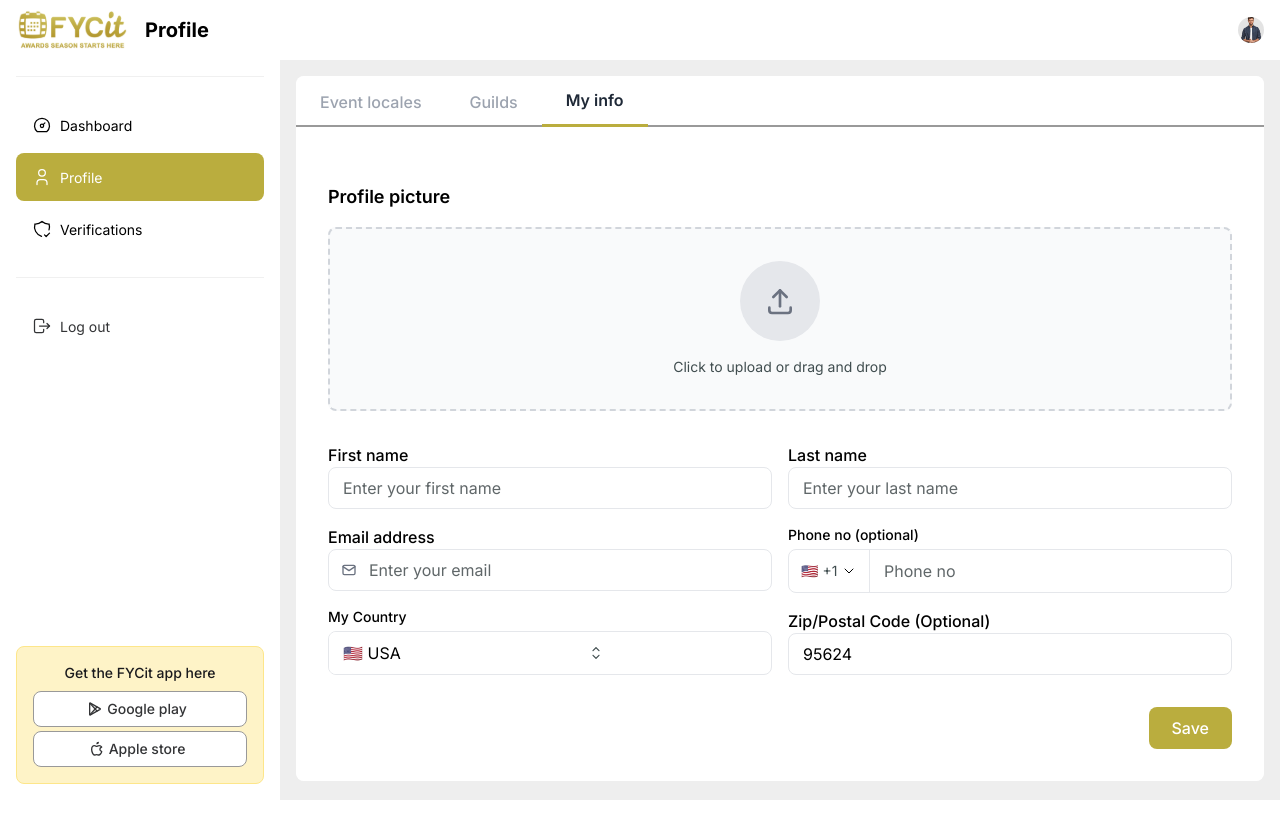
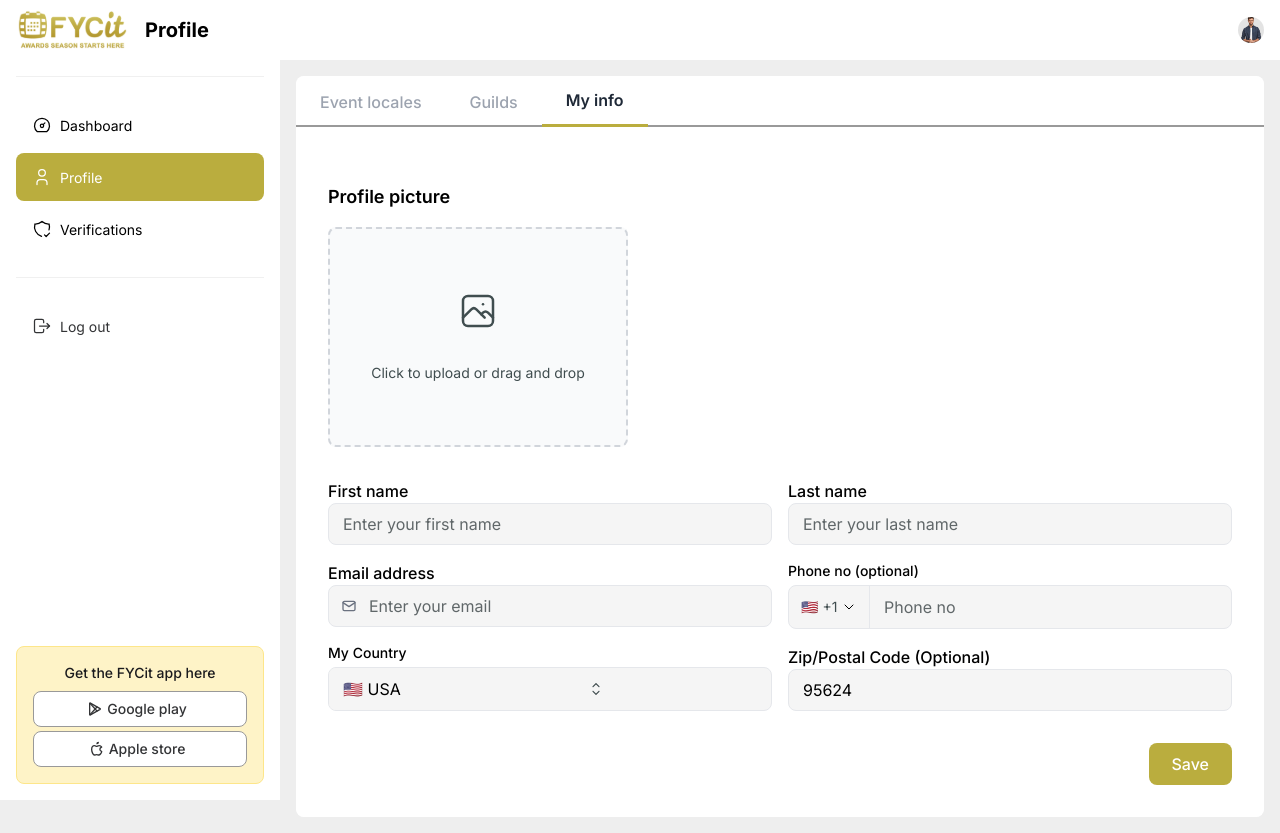
Before and after one commit to KDBismael/fycit-webapp-YD, a Next.js app: page /dashboard/profile in a window 1280 px wide. Both pictures are taken after a click on the tab "My info". Before the commit the page ends 800 px from the top, so only its background shows below. Built offline with nearby package versions, Linux system fonts and the light colour scheme.

Commit message:
Add @mantine/dropzone dependency and integrate file upload functionality in MyInfoTab component; enhance layout with image previews and improved styling for input fields.

```diff
--- a/app/layout.tsx
+++ b/app/layout.tsx
@@ -1,4 +1,5 @@
 import '@mantine/core/styles.css';
+import '@mantine/dropzone/styles.css';
 
 import React from 'react';
 import { ColorSchemeScript, mantineHtmlProps, MantineProvider } from '@mantine/core';
--- a/components/ProfileTabs/MyInfoTab.tsx
+++ b/components/ProfileTabs/MyInfoTab.tsx
@@ -1,11 +1,54 @@
 'use client';
 
-import React from 'react';
-import { Box, Button, Grid, Group, Paper, Select, Stack, Text, TextInput } from '@mantine/core';
-import { IconUpload, IconMail } from '@tabler/icons-react';
+import React, { useState } from 'react';
+import { ActionIcon, Box, Button, Grid, Group, Image, Select, Stack, Text, TextInput } from '@mantine/core';
+import { IconUpload, IconMail, IconPhoto, IconX } from '@tabler/icons-react';
+import { Dropzone, IMAGE_MIME_TYPE } from '@mantine/dropzone';
 import { CountryPicker } from '../CountryPicker/CountryPicker';
 
 export default function MyInfoTab() {
+  const [files, setFiles] = useState<File[]>([]);
+
+  const handleDrop = (newFiles: File[]) => {
+    // eslint-disable-next-line no-console
+    console.log('Files dropped:', newFiles);
+    setFiles(newFiles);
+  };
+
+  const removeFile = (index: number) => {
+    // eslint-disable-next-line no-console
+    console.log('Removing file at index:', index);
+    // eslint-disable-next-line no-console
+    console.log('Current files:', files);
+    const newFiles = files.filter((_, i) => i !== index);
+    // eslint-disable-next-line no-console
+    console.log('New files after filter:', newFiles);
+    setFiles(newFiles);
+  };
+
+  const previews = files.map((file, index) => {
+    const imageUrl = URL.createObjectURL(file);
+    return (
+      <Image
+        key={index}
+        src={imageUrl}
+        alt={`Preview ${index + 1}`}
+        style={{
+          width: '100%',
+          height: '100%',
+          objectFit: 'cover',
+          borderRadius: 'var(--mantine-radius-md)',
+        }}
+        onLoad={() => URL.revokeObjectURL(imageUrl)}
+      />
+    );
+  });
+
+  const handleReject = (fileRejections: any[]) => {
+    // eslint-disable-next-line no-console
+    console.log('Files rejected:', fileRejections);
+  };
+
   return (
     <Stack gap="xl">
       {/* Profile Picture Section */}
@@ -14,36 +57,85 @@ export default function MyInfoTab() {
           Profile picture
         </Text>
 
-        <Paper
-          withBorder
-          radius="md"
-          p="xl"
+        <Box style={{ display: 'flex', justifyContent: 'flex-start', position: 'relative' }}>
+          {files.length > 0 ? (
+            <Box
               style={{
                 border: '2px dashed #D1D5DB',
                 backgroundColor: '#F9FAFB',
-            borderStyle: 'dashed',
+                borderRadius: 'var(--mantine-radius-md)',
+                width: '300px',
+                height: '220px',
+                maxWidth: '100%',
+                position: 'relative',
+                overflow: 'hidden',
               }}
             >
-          <Stack align="center" gap="md">
-            <Box
+              {previews}
+              <ActionIcon
+                color="red"
+                variant="filled"
+                radius="xl"
+                size="sm"
                 style={{
-                width: '80px',
-                height: '80px',
-                borderRadius: '50%',
-                backgroundColor: '#E5E7EB',
+                  position: 'absolute',
+                  top: 8,
+                  right: 8,
+                  zIndex: 10,
+                }}
+                onClick={() => {
+                  // eslint-disable-next-line no-console
+                  console.log('ActionIcon clicked');
+                  removeFile(0);
+                }}
+              >
+                <IconX size={14} />
+              </ActionIcon>
+            </Box>
+          ) : (
+            <Dropzone
+              onDrop={handleDrop}
+              onReject={handleReject}
+              accept={IMAGE_MIME_TYPE}
+              maxFiles={1}
+              maxSize={5 * 1024 * 1024}
+              multiple={false}
+              styles={{
+                root: {
+                  border: '2px dashed #D1D5DB',
+                  backgroundColor: '#F9FAFB',
+                  borderRadius: 'var(--mantine-radius-md)',
+                  width: '300px',
+                  height: '220px',
+                  maxWidth: '100%',
+                  cursor: 'pointer',
                   display: 'flex',
                   alignItems: 'center',
                   justifyContent: 'center',
-                cursor: 'pointer',
+                  padding: 0,
+                }
               }}
             >
-              <IconUpload size={32} color="#6B7280" />
-            </Box>
+              <Group justify="center" gap="xl" style={{ padding: '1rem' }}>
+                <Dropzone.Accept>
+                  <IconUpload size={40} color="var(--mantine-color-green-6)" stroke={1.5} />
+                </Dropzone.Accept>
+                <Dropzone.Reject>
+                  <IconX size={40} color="var(--mantine-color-red-6)" stroke={1.5} />
+                </Dropzone.Reject>
+                <Dropzone.Idle>
+                  <IconPhoto size={40} color="var(--mantine-color-gray-6)" stroke={1.5} />
+                </Dropzone.Idle>
+
+                <div>
                   <Text size="sm" c="gray.6" ta="center">
                     Click to upload or drag and drop
                   </Text>
-          </Stack>
-        </Paper>
+                </div>
+              </Group>
+            </Dropzone>
+          )}
+        </Box>
       </Stack>
 
       {/* Form Fields */}
@@ -58,8 +150,10 @@ export default function MyInfoTab() {
               styles={{
                 input: {
                   border: '1px solid #E5E7EB',
+                  backgroundColor: '#F5F5F5',
                   '&:focus': {
                     borderColor: 'var(--mantine-color-brand-8)',
+                    backgroundColor: 'white',
                   },
                 },
               }}
@@ -74,8 +168,10 @@ export default function MyInfoTab() {
               styles={{
                 input: {
                   border: '1px solid #E5E7EB',
+                  backgroundColor: '#F5F5F5',
                   '&:focus': {
                     borderColor: 'var(--mantine-color-brand-8)',
+                    backgroundColor: 'white',
                   },
                 },
               }}
@@ -91,6 +187,7 @@ export default function MyInfoTab() {
                   border: '1px solid #E5E7EB',
                   borderRadius: 'var(--mantine-radius-md)',
                   overflow: 'hidden',
+                  backgroundColor: '#F5F5F5',
                 }}
               >
                 <Select
@@ -108,6 +205,10 @@ export default function MyInfoTab() {
                     input: {
                       border: 'none',
                       borderRadius: 0,
+                      backgroundColor: '#F5F5F5',
+                      '&:focus': {
+                        backgroundColor: 'white',
+                      },
                     },
                   }}
                 />
@@ -126,8 +227,10 @@ export default function MyInfoTab() {
               styles={{
                 input: {
                   border: '1px solid #E5E7EB',
+                  backgroundColor: '#F5F5F5',
                   '&:focus': {
                     borderColor: 'var(--mantine-color-brand-8)',
+                    backgroundColor: 'white',
                   },
                 },
               }}
@@ -143,6 +246,7 @@ export default function MyInfoTab() {
                   border: '1px solid #E5E7EB',
                   borderRadius: 'var(--mantine-radius-md)',
                   overflow: 'hidden',
+                  backgroundColor: '#F5F5F5',
                 }}
               >
                 <CountryPicker
@@ -158,6 +262,10 @@ export default function MyInfoTab() {
                     input: {
                       border: 'none',
                       borderRadius: 0,
+                      backgroundColor: '#F5F5F5',
+                      '&:focus': {
+                        backgroundColor: 'white',
+                      },
                     },
                   }}
                 />
@@ -173,8 +281,10 @@ export default function MyInfoTab() {
               styles={{
                 input: {
                   border: '1px solid #E5E7EB',
+                  backgroundColor: '#F5F5F5',
                   '&:focus': {
                     borderColor: 'var(--mantine-color-brand-8)',
+                    backgroundColor: 'white',
                   },
                 },
               }}
--- a/package.json
+++ b/package.json
@@ -22,6 +22,7 @@
   "dependencies": {
     "@hookform/resolvers": "^5.2.2",
     "@mantine/core": "8.3.3",
+    "@mantine/dropzone": "^8.3.4",
     "@mantine/hooks": "8.3.3",
     "@next/bundle-analyzer": "^15.5.4",
     "@tabler/icons-react": "^3.35.0",
```
Also changed, not shown: 1 other file (tests, documents, lock files or other folders). Lines whose indentation alone changed are shown as unchanged.
